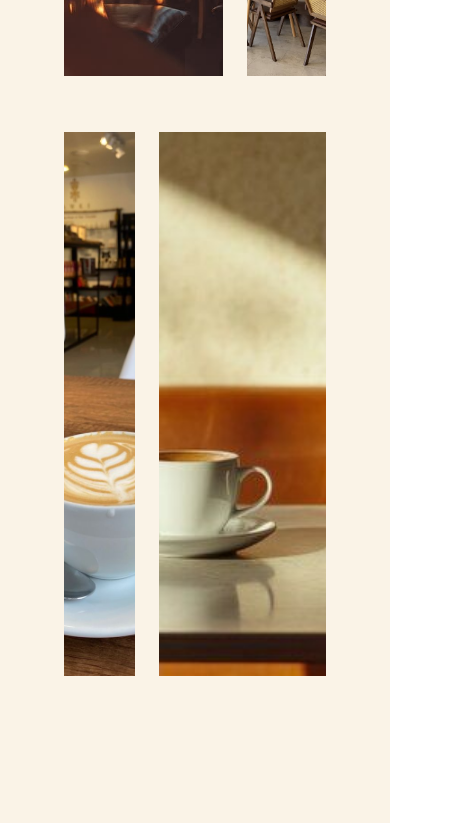
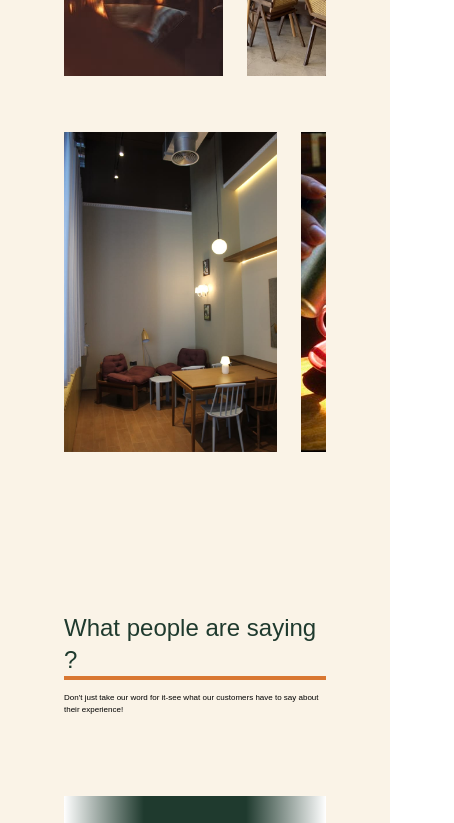
Before and after one commit to unknowdeepanshu/cafe-and-restaurant, a React (Vite) app in the folder Brew District Cafe/: page / in a window 390 px wide. Shown: the part 3980-4803 px from the top of the page, 454 px wide, since content can reach past the window. Built offline with nearby package versions, Linux system fonts and the light colour scheme; a web font is replaced by a local one.

Commit message:
fix:responsive and fix width footer

```diff
--- a/Brew District Cafe/src/components/Footer/Footer.tsx
+++ b/Brew District Cafe/src/components/Footer/Footer.tsx
@@ -46,7 +46,7 @@ function Footer() {
       >
         <motion.div
           variants={itemVariants}
-          className="mx-16 flex h-full w-full flex-col justify-around"
+          className="mx-16 flex h-full w-[50%] flex-col justify-around md:w-full"
         >
           <div className="my-10 flex min-h-9/12 flex-col justify-between gap-5 md:my-0 md:flex-row md:gap-5">
             <div className="text-CreamBackgournd flex flex-col gap-4">
@@ -101,7 +101,7 @@ function Footer() {
               </div>
             </div>
           </div>
-          <div className="flex items-center justify-center">
+          <div className="my-3 flex items-center justify-center">
             <p className="text-CreamBackgournd text-[0.5rem] lg:text-[1rem]">
               © 2026 Brew District Cafe. All rights reserved.
             </p>
--- a/Brew District Cafe/src/components/Gallery/Gallery.tsx
+++ b/Brew District Cafe/src/components/Gallery/Gallery.tsx
@@ -86,22 +86,17 @@ function Gallery() {
               />
             </div>
           </div>
-          <div className="grid grid-cols-3 gap-6">
-            <div className="col-span-1 h-[34rem] overflow-hidden">
+          <div className="flex h-full w-full justify-between gap-6">
             <img
-                src={CoffeeFront}
+              src={DeskVIew2}
               alt="CoffeeFront"
-                className="h-full w-full object-cover"
+              className="h-[20rem] object-cover lg:h-[34rem]"
             />
-            </div>
-
-            <div className="col-span-2 h-[34rem] overflow-hidden">
             <img
-                src={CafeTable}
+              src={CoffeeCream}
               alt="Cafe table"
-                className="h-full w-full object-cover"
+              className="h-[20rem] w-full object-cover lg:h-[34rem]"
             />
-            </div>
           </div>
         </motion.div>
       </motion.section>
```
Lines whose indentation alone changed are shown as unchanged.
